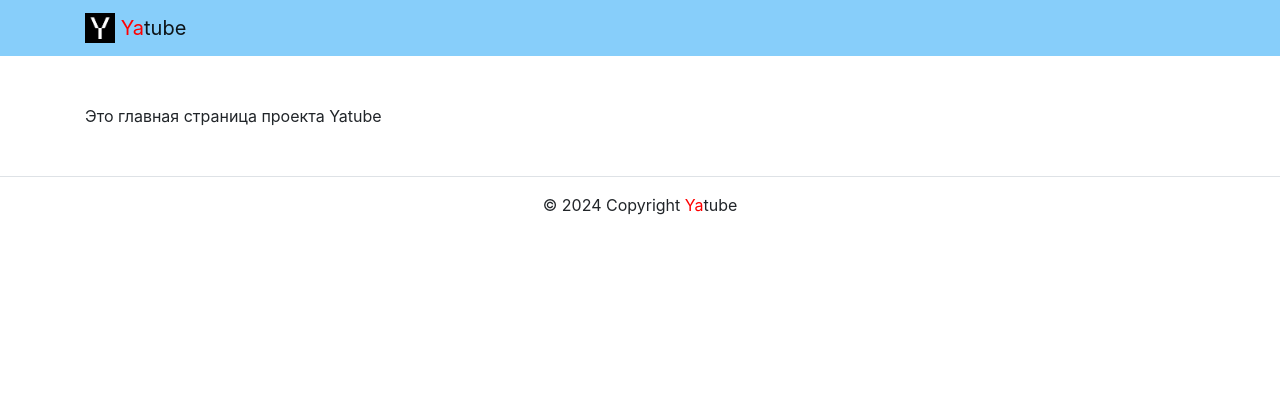
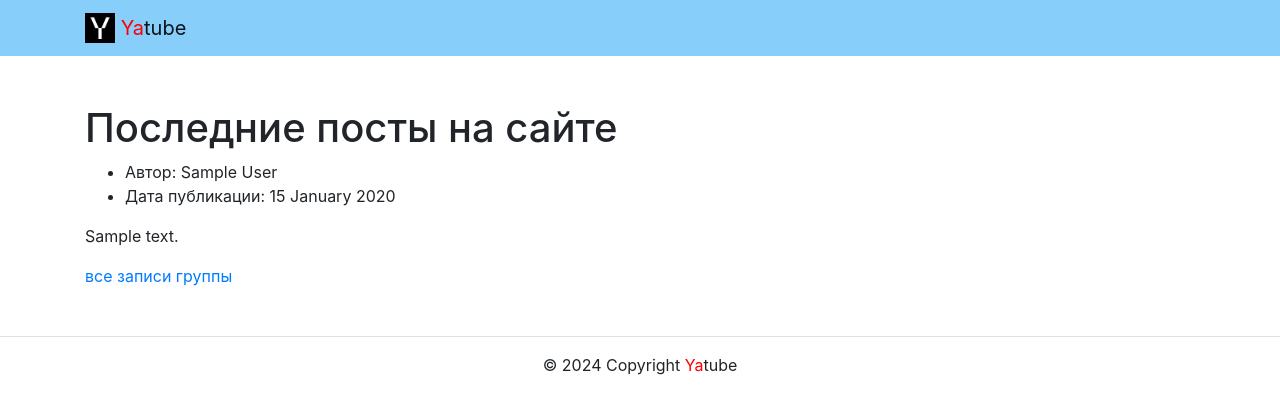
Before and after one commit to karinnitro/yatube, a Django app: page / in a window 1280 px wide. Shown: the top 414 px of the page. Run offline with Django 3.2, Linux system fonts and the light colour scheme; tables that the repository leaves empty hold one stand-in row (values such as "Sample post"); some libraries are stand-ins or nearby versions.

Commit message:
Функционал главной страницы

```diff
--- a/yatube_project/posts/views.py
+++ b/yatube_project/posts/views.py
@@ -1,22 +1,24 @@
 from django.http import HttpResponse
 from django.shortcuts import render
+from .models import Post
 
 # Create your views here.
+
+
 def index(request):
+    posts = Post.objects.order_by('-pub_date')[:10]
+    context = {
+        'posts': posts,
+    }
+    return render(request, 'posts/index.html', context)
+
+
+def group_posts(request, slug):
     template = 'base.html'
-    title = 'Главная страница'
-    content = 'Это главная страница проекта Yatube'
-    context= {
+    title = 'Записи групп'
+    content = 'Здесь будет информация о группах проекта Yatube'
+    context = {
         'title': title,
         'content': content
     }
     return render(request, template, context)
-def group_posts(request, slug):
-    template = 'base.html'
-    title = 'Записи групп'
-    content = 'Здесь будет информация о группах проекта Yatube'
-    context= {
-        'title': title,
-        'content': content
-    }
-    return render(request, template, context)
--- a/yatube_project/templates/base.html
+++ b/yatube_project/templates/base.html
@@ -13,7 +13,7 @@
     <meta name="msapplication-TileColor" content="#da532c">
     <meta name="theme-color" content="#ffffff">
     <title>
-        {{title}}
+        Последние обновления на сайте
     </title>
     <link rel="stylesheet" href={% static 'bootstrap/dist/css/bootstrap.min.css'%}>
     <script src="{% static 'jquery/dist/jquery.min.js' %}"> </script>
@@ -26,7 +26,9 @@
     <main>
       <!-- класс py-5 создает отступы сверху и снизу блока -->
       <div class="container py-5">
-        {{content}}
+        <h1>Последние посты на сайте</h1>
+        {% block content %}
+        {% endblock %}
       </div>
     </main>
     <!-- Использованы классы бустрапа: -->
--- /dev/null
+++ b/yatube_project/templates/posts/index.html
@@ -0,0 +1,16 @@
+{% extends 'base.html' %}
+{% block content %}
+{% for post in posts %}
+<ul>
+    <li>
+        Автор: {{ post.author.get_full_name }}
+    </li>
+    <li>
+        Дата публикации: {{ post.pub_date|date:"d E Y" }}
+    </li>
+</ul>
+<p>{{ post.text }} </p>
+<a href="">все записи группы </a>
+{% if not forloop.last %}<hr>{% endif %}
+{% endfor %}
+{% endblock %}
```
